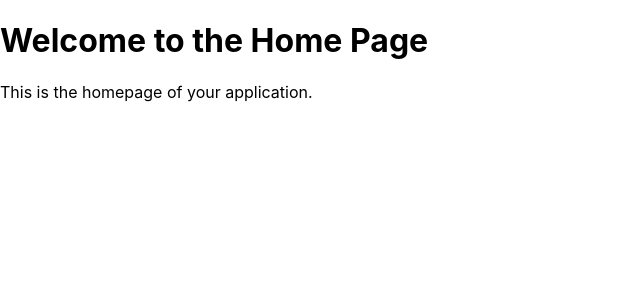
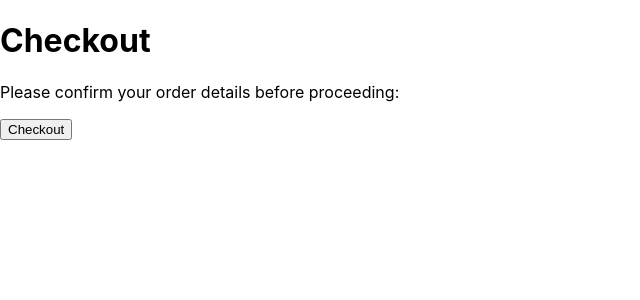
Before and after one commit to aliwebdvlpr/HyperPay-React-Website, a React (Create React App) app in the folder frontend/: page / in a window 1280 px wide. Shown: the top 300 px of the page, without its empty margins (0-640 px from the left). Built offline with nearby package versions, Linux system fonts and the light colour scheme.

Commit message:
deleted the homepage component

```diff
--- a/frontend/src/App.js
+++ b/frontend/src/App.js
@@ -1,15 +1,13 @@
 import React from 'react';
 import { BrowserRouter as Router, Route, Routes } from 'react-router-dom';
 import CheckoutPage from './CheckoutPage';
-import HomePage from './HomePage.js';
 import PaymentForm from './PaymentForm.js';
 
 const App = () => {
     return (
         <Router>
             <Routes>
-                <Route path="/" element={<HomePage />} />
-                <Route path="/checkout" element={<CheckoutPage />} />
+                <Route path="/" element={<CheckoutPage />} />
                 <Route path="/payment" element={<PaymentForm />} />
             </Routes>
         </Router>
--- a/frontend/src/HomePage.js
+++ /dev/null
@@ -1,12 +0,0 @@
-import React from 'react';
-
-const HomePage = () => {
-    return (
-        <div>
-            <h1>Welcome to the Home Page</h1>
-            <p>This is the homepage of your application.</p>
-        </div>
-    );
-};
-
-export default HomePage;
```
